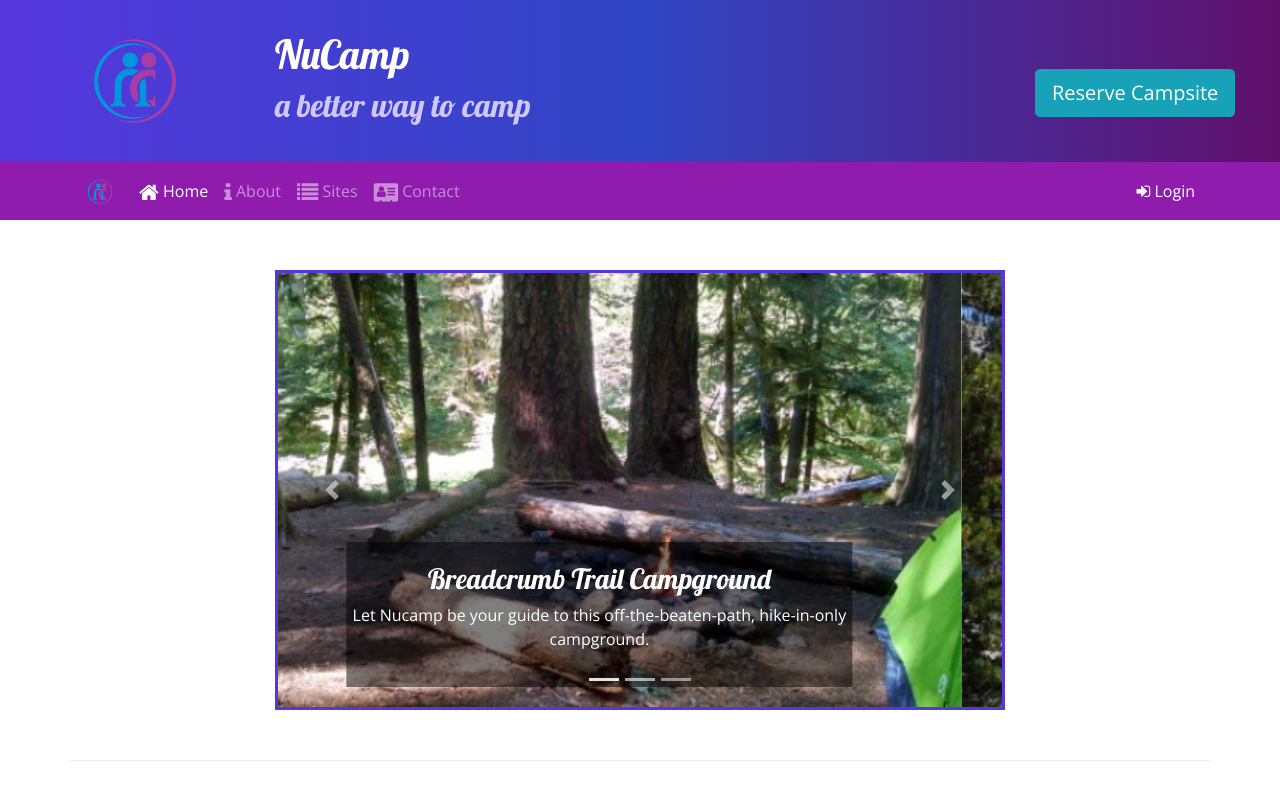
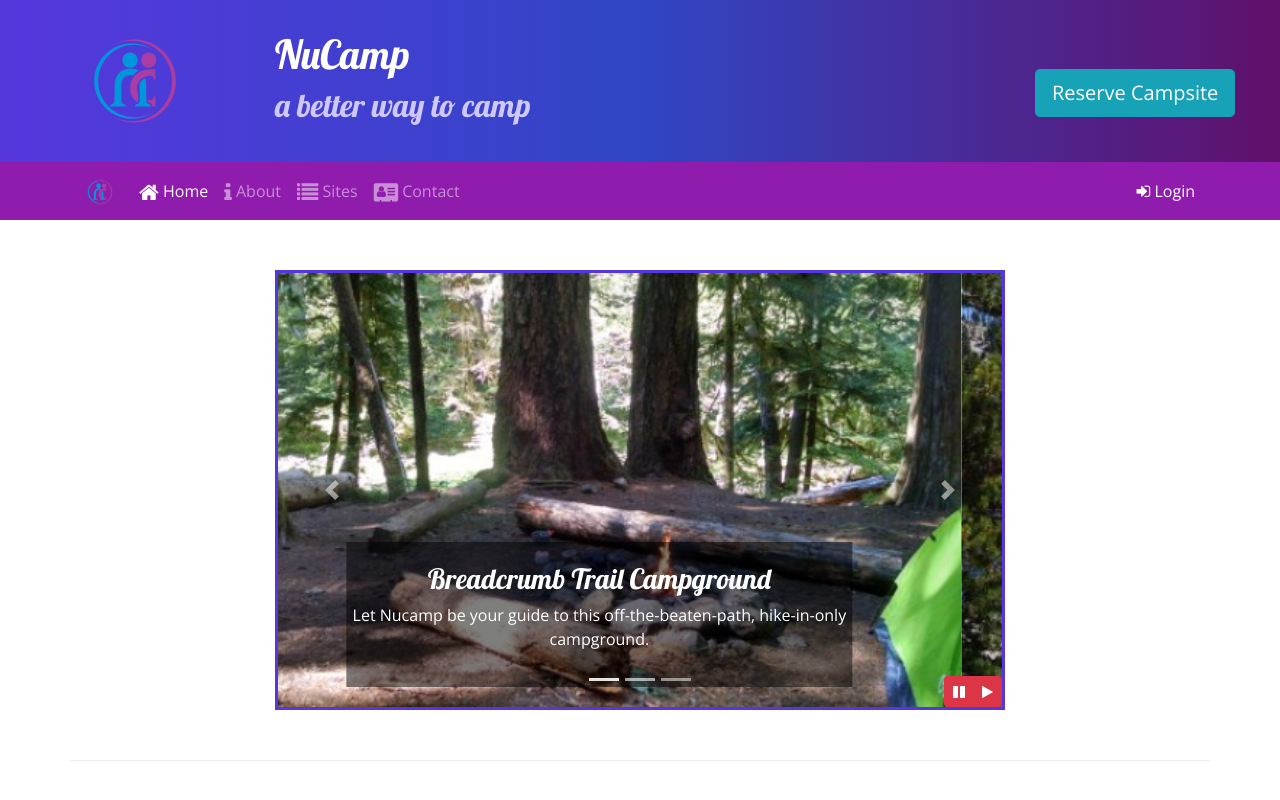
Before and after one commit to candacerubin/2-Bootstrap, a website: page index.html in a window 1280 px wide. Shown: the top 800 px of the page. Drawn offline with nearby package versions, Linux system fonts and the light colour scheme.

Commit message:
Bootstrap and jQuery carousel

```diff
--- a/CSS/styles.css
+++ b/CSS/styles.css
@@ -51,3 +51,10 @@ header h2 {
 .carousel {
 	border: solid #5637dd;
 }
+
+#carouselButton {
+	position: absolute;
+	right: 0;
+	bottom: 0;
+	z-index: 100;
+}
--- a/index.html
+++ b/index.html
@@ -18,6 +18,7 @@
 	</head>
 
 	<body>
+
 		<!-- Jumbotron header -->
 		<header class="jumbotron jumbotron-fluid">
 			<div class="container">
@@ -203,6 +204,15 @@
 							<span class="carousel-control-next-icon"></span>
 							<span class="sr-only">Next</span>
 						</a>
+						<!-- Carousel Play/Pause -->
+						<div class="btn-group" id="carouselButton">
+							<button class="btn btn-danger btn-sm" id="carouselPause">
+								<i class="fa fa-pause"></i>
+							</button>
+							<button class="btn btn-danger btn-sm" id="carouselPlay">
+								<i class="fa fa-play"></i>
+							</button>
+						</div>
 					</div>
 				</div>
 			</div>
@@ -325,10 +335,24 @@
 		<script src="node_modules/popper.js/dist/umd/popper.min.js"></script>
 		<script src="node_modules/bootstrap/dist/js/bootstrap.min.js"></script>
 
+		<!-- Tooltip jQuery -->
 		<!-- <script>
 			$(function () {
 				$('[data-toggle="tooltip"]').tooltip();
 			});
 		</script> -->
+
+		<!-- Carousel image cycle interval -->
+		<script>
+			$(function(){
+				$(".carousel").carousel({interval: 2000});
+				$("#carouselPause").click(function(){
+					$(".carousel").carousel("pause");
+				});
+				$("#carouselPlay").click(function(){
+					$(".carousel").carousel("cycle");
+				});
+			})
+		</script>
 	</body>
 </html>
```
Also changed, not shown: 1 other file.
